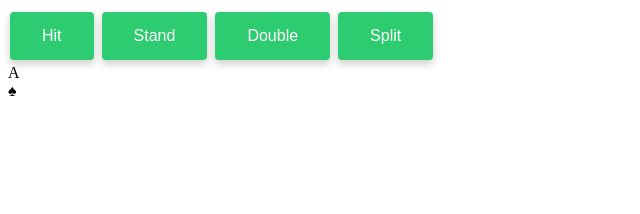
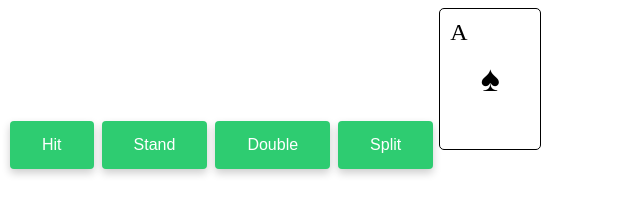
Before and after one commit to ClutchMcCutch/Blackjack, a plain HTML site: page index.html in a window 1280 px wide. Shown: the whole page, without its empty margins (0-640 px from the left). Drawn offline with Linux system fonts and the light colour scheme.

Commit message:
Update style.css

```diff
--- a/style.css
+++ b/style.css
@@ -36,3 +36,27 @@ button:active {
 #splitbutton:hover {
   background-color: rgb(255, 0, 242);
 }
+
+.card {
+  display: inline-block;
+  width: 100px;
+  height: 140px;
+  border: 1px solid black;
+  border-radius: 5px;
+  background-color: white;
+  position: relative;
+}
+
+.card_rank, .card_suit {
+  position: absolute;
+  top: 10px;
+  left: 10px;
+  font-size: 24px;
+}
+
+.card_suit {
+  top: 50%;
+  left: 50%;
+  transform: translate(-50%, -50%);
+  font-size: 36px;
+}
```
